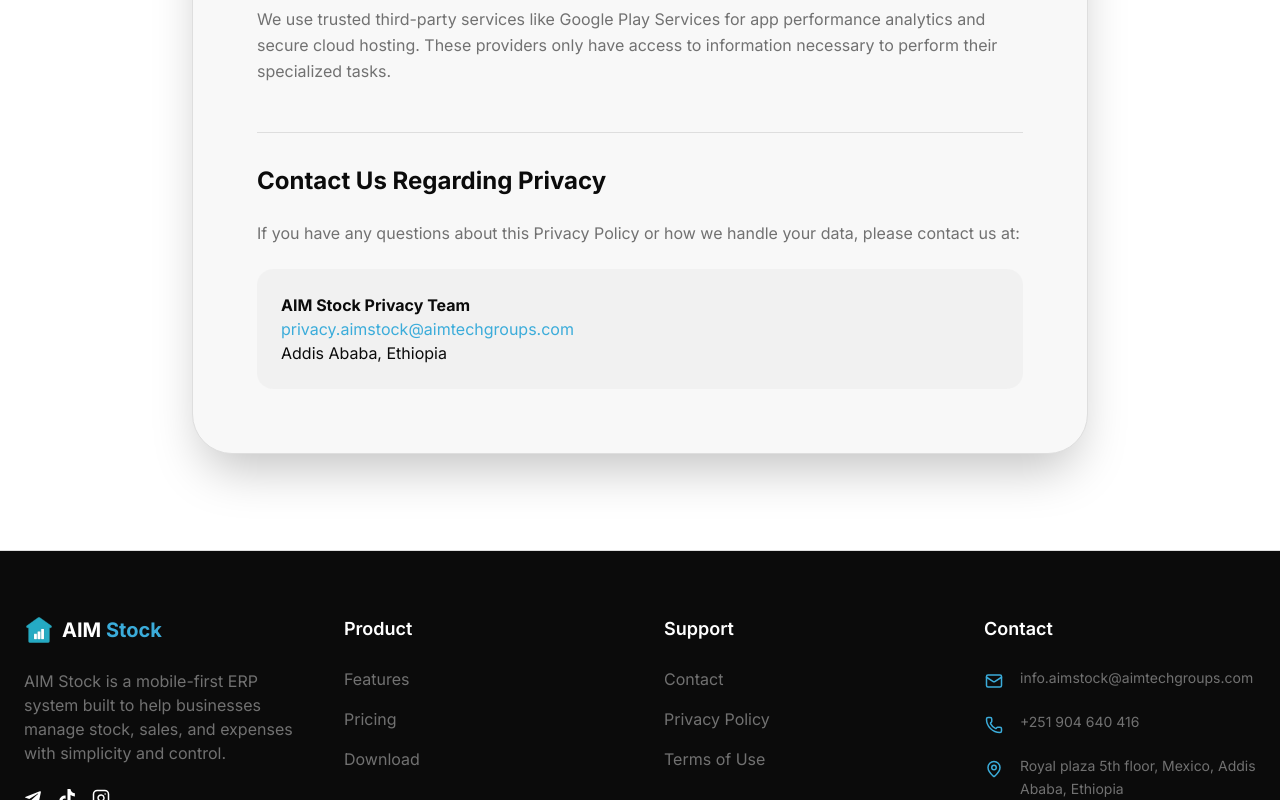
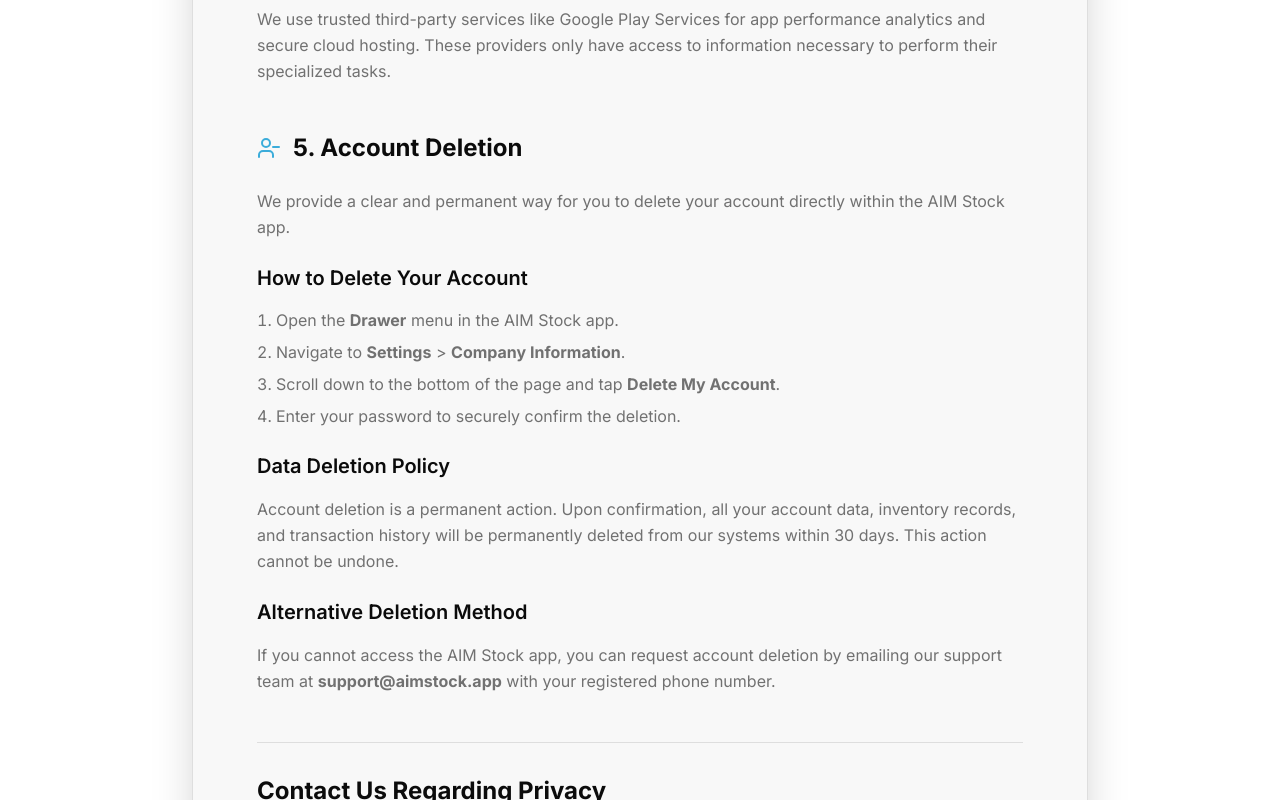
Before and after one commit to Amenti-K/aim_web, a Next.js app: page /privacy in a window 1280 px wide. Shown: the part 1580-2380 px from the top of the page. Built offline with nearby package versions, Linux system fonts and the light colour scheme.

Commit message:
Add account deletion part in the Privacy Policy part.

```diff
--- a/src/app/(public)/privacy/page.tsx
+++ b/src/app/(public)/privacy/page.tsx
@@ -1,10 +1,26 @@
 "use client";
 
+import { useEffect } from "react";
 import { motion } from "motion/react";
-import { Shield, Lock, Eye, BookOpen, Clock } from "lucide-react";
+import { Shield, Lock, Eye, BookOpen, Clock, UserMinus } from "lucide-react";
 
 export default function PrivacyPage() {
   const lastUpdated = "March 30, 2026";
+
+  useEffect(() => {
+    // Check if the URL has a hash, e.g., #account-deletion
+    if (typeof window !== "undefined" && window.location.hash) {
+      const id = window.location.hash.replace("#", "");
+
+      // Delay slightly to let Framer Motion animations settle
+      setTimeout(() => {
+        const element = document.getElementById(id);
+        if (element) {
+          element.scrollIntoView({ behavior: "smooth" });
+        }
+      }, 500);
+    }
+  }, []);
 
   return (
     <div className="container mx-auto px-4 md:px-6 py-12 lg:py-24 space-y-16">
@@ -135,6 +151,57 @@
           </p>
         </div>
 
+        <div className="space-y-6">
+          <h2
+            id="account-deletion"
+            className="text-2xl font-bold flex items-center gap-3 scroll-mt-24"
+          >
+            <UserMinus className="text-primary" />
+            5. Account Deletion
+          </h2>
+          <p className="text-muted-foreground leading-relaxed">
+            We provide a clear and permanent way for you to delete your account
+            directly within the AIM Stock app.
+          </p>
+          <div className="space-y-4">
+            <h3 className="text-xl font-semibold">
+              How to Delete Your Account
+            </h3>
+            <ol className="list-decimal list-inside text-muted-foreground space-y-2">
+              <li>
+                Open the <strong>Drawer</strong> menu in the AIM Stock app.
+              </li>
+              <li>
+                Navigate to <strong>Settings</strong> &gt;{" "}
+                <strong>Company Information</strong>.
+              </li>
+              <li>
+                Scroll down to the bottom of the page and tap{" "}
+                <strong>Delete My Account</strong>.
+              </li>
+              <li>Enter your password to securely confirm the deletion.</li>
+            </ol>
+
+            <h3 className="text-xl font-semibold pt-2">Data Deletion Policy</h3>
+            <p className="text-muted-foreground leading-relaxed">
+              Account deletion is a permanent action. Upon confirmation, all
+              your account data, inventory records, and transaction history will
+              be permanently deleted from our systems within 30 days. This
+              action cannot be undone.
+            </p>
+
+            <h3 className="text-xl font-semibold pt-2">
+              Alternative Deletion Method
+            </h3>
+            <p className="text-muted-foreground leading-relaxed">
+              If you cannot access the AIM Stock app, you can request account
+              deletion by emailing our support team at{" "}
+              <strong>support@aimstock.app</strong> with your registered phone
+              number.
+            </p>
+          </div>
+        </div>
+
         <div className="space-y-6 pt-8 border-t">
           <h2 className="text-2xl font-bold">Contact Us Regarding Privacy</h2>
           <p className="text-muted-foreground">
@@ -143,7 +210,7 @@
           </p>
           <div className="bg-muted/50 p-6 rounded-2xl">
             <p className="font-bold">AIM Stock Privacy Team</p>
-            <p className="text-primary">privacy.aimstock@aimtechgroups.com</p>
+            <p className="text-primary">info.aimstock@aimtechgroups.com</p>
             <p>Addis Ababa, Ethiopia</p>
           </div>
         </div>
```
